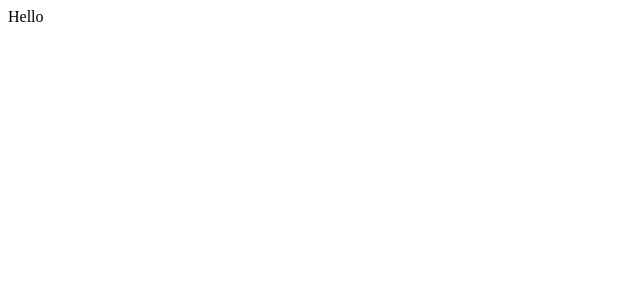
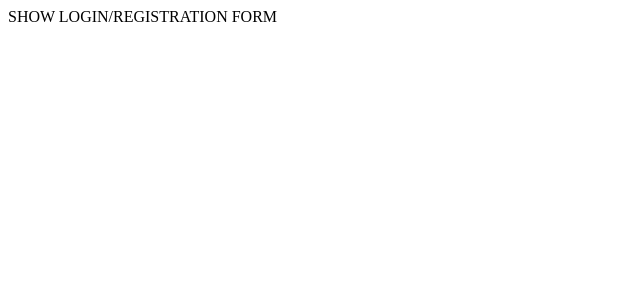
Before and after one commit to Team-ILA/icebreaQ-front, a React (Create React App) app: page / in a window 1280 px wide. Shown: the top 300 px of the page, without its empty margins (0-640 px from the left). Built offline with nearby package versions, Linux system fonts and the light colour scheme.

Commit message:
add: route components

```diff
--- a/src/App.tsx
+++ b/src/App.tsx
@@ -1,7 +1,18 @@
 import React from 'react';
+import { Route, Routes } from 'react-router-dom';
+
+import Home from './routes/Home';
+import Makequiz from './routes/MakeQuiz';
+import Quiz from './routes/Quiz';
 
 function App() {
-  return <div className="App">Hello</div>;
+  return (
+    <Routes>
+      <Route element={<Home />} index path="/" />
+      <Route element={<Makequiz />} path="/makequiz" />
+      <Route element={<Quiz />} path="/quiz/:quizid" />
+    </Routes>
+  );
 }
 
 export default App;
--- /dev/null
+++ b/src/routes/Home.tsx
@@ -0,0 +1,12 @@
+import React, { useState } from 'react';
+
+function Home() {
+  const [loggedIn] = useState(false);
+  return loggedIn ? (
+    <div>INDICATE ALREADY LOGGED IN</div>
+  ) : (
+    <div>SHOW LOGIN/REGISTRATION FORM</div>
+  );
+}
+
+export default Home;
--- /dev/null
+++ b/src/routes/MakeQuiz.tsx
@@ -0,0 +1,7 @@
+import React from 'react';
+
+function MakeQuiz() {
+  return <div>PAGE FOR MAKING NEW QUIZ</div>;
+}
+
+export default MakeQuiz;
--- /dev/null
+++ b/src/routes/Quiz.tsx
@@ -0,0 +1,17 @@
+import React, { useEffect } from 'react';
+import { useParams } from 'react-router-dom';
+
+function Quiz() {
+  const quizid = useParams().quizid;
+
+  useEffect(() => {
+    // establish socket connection
+
+    // set state using params i.e. axios.get(`url/quiz/{quizid}`)
+    console.log(quizid);
+  }, []);
+
+  return <div></div>;
+}
+
+export default Quiz;
```
